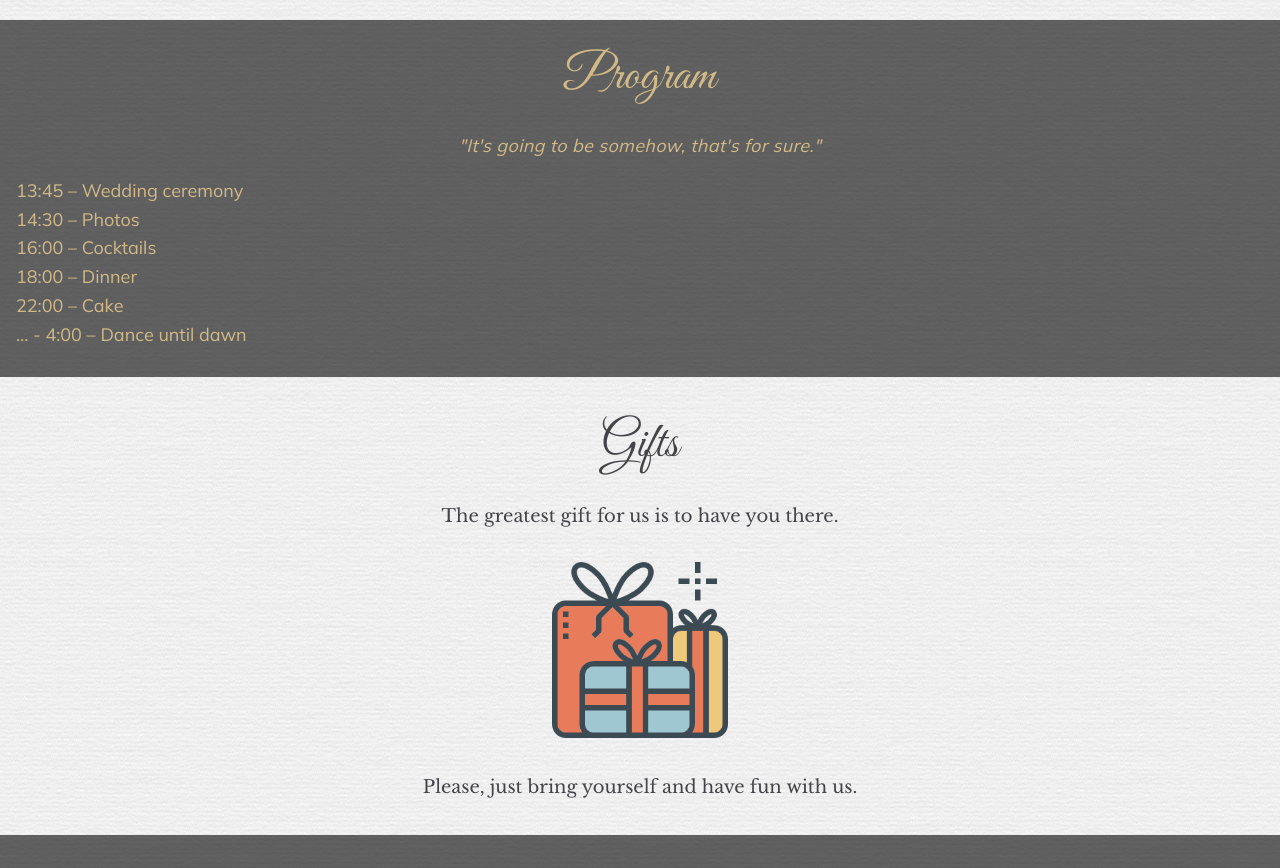
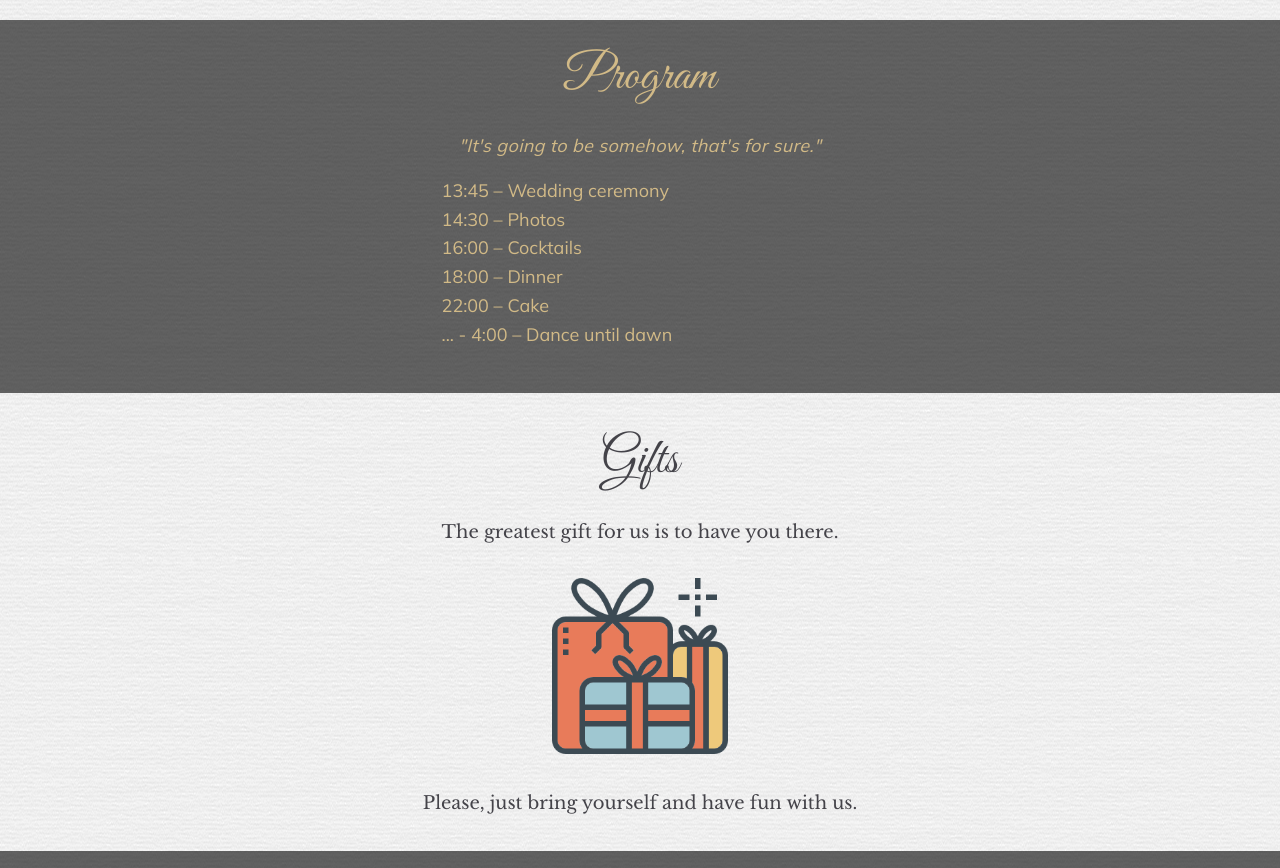
Before and after one commit to martaevrensel/Zoe-Alex-Wedding, a plain HTML site: page index.html in a window 1280 px wide. Shown: the part 1340-2208 px from the top of the page. Drawn offline with nearby package versions, Linux system fonts and the light colour scheme.

Commit message:
Prgoram @media

```diff
--- a/wedding.css
+++ b/wedding.css
@@ -236,6 +236,15 @@ h2 {
   width: 100%;
 }
 
+@media (min-width: 768px) {
+
+  .program-wrapper {
+    width: 31vw;
+    margin: 1rem auto;
+}
+
+}
+
 .program h2 {
   color: #d2ba87;
   font-weight: 500;
```
